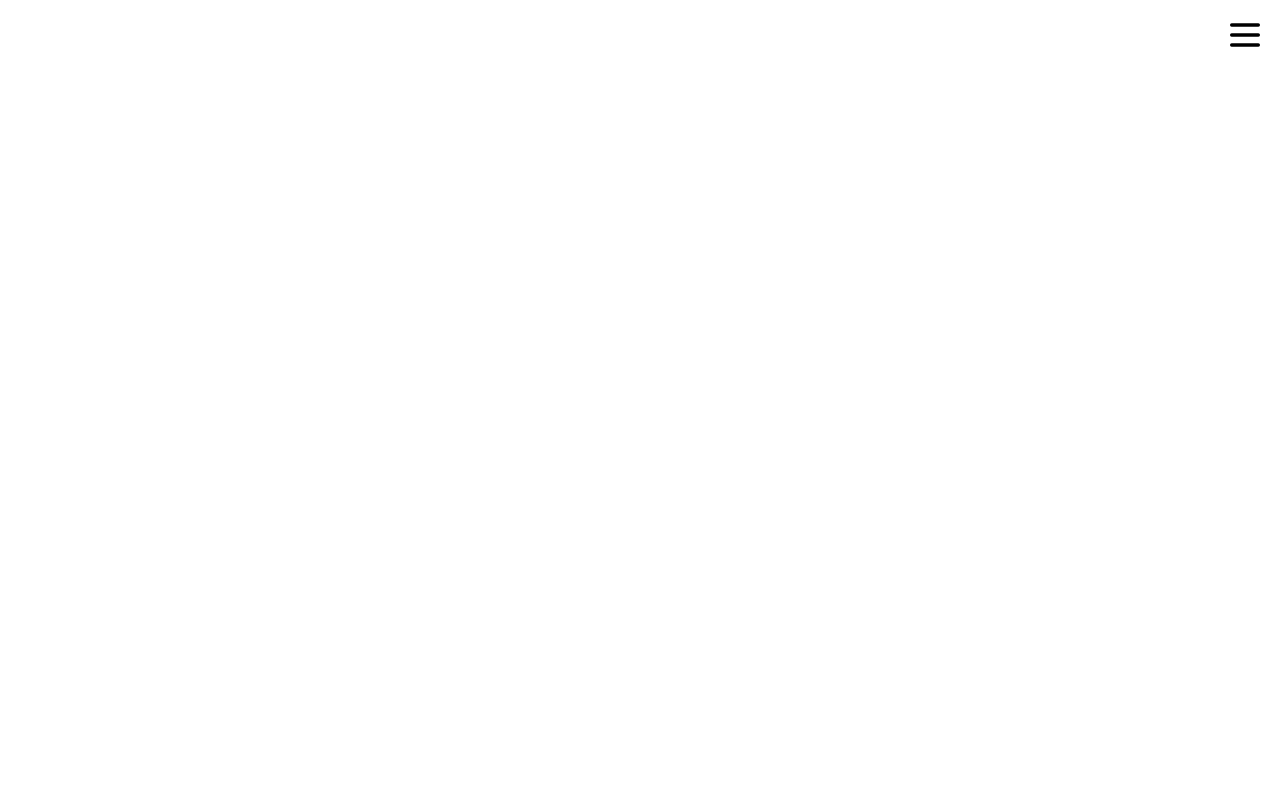
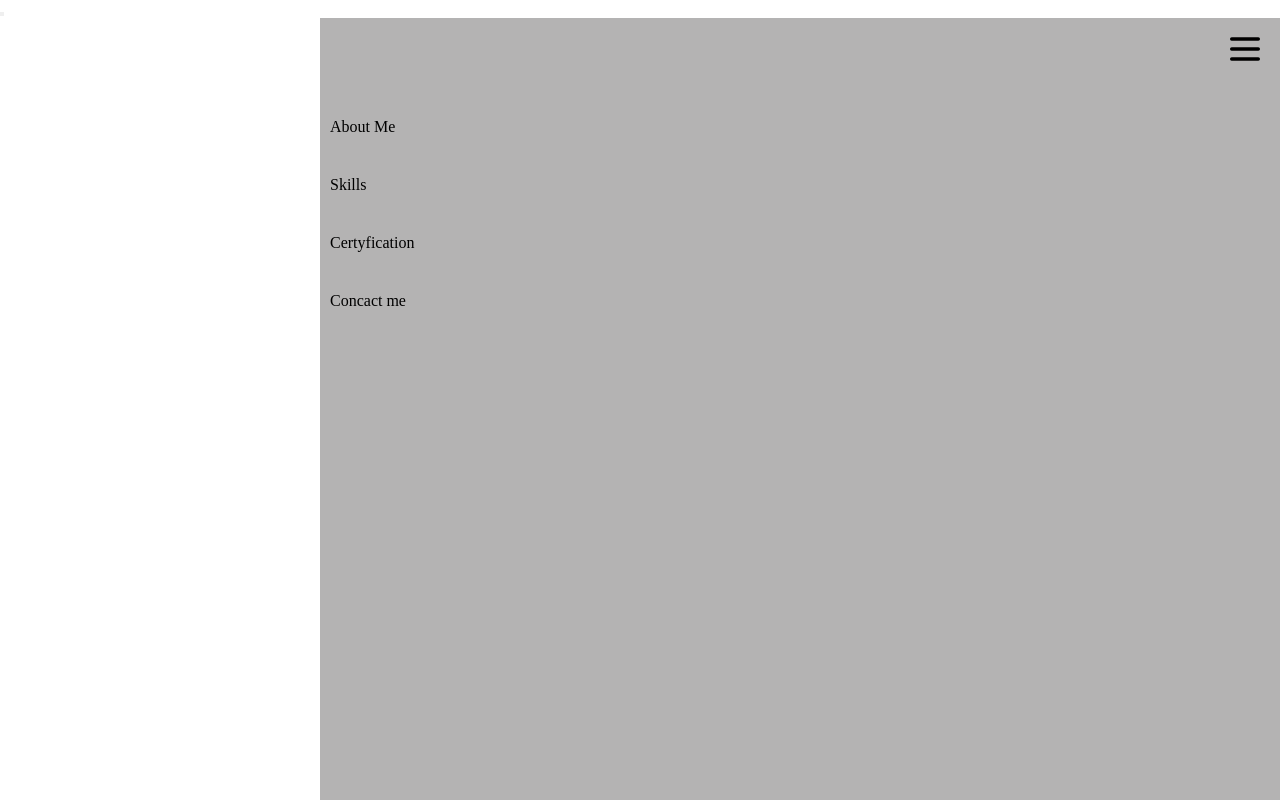
Before and after one commit to Kry765/Portfolio, a React (Create React App) app: page / in a window 1280 px wide. Built offline with nearby package versions, Linux system fonts and the light colour scheme.

Commit message:
modified nav

```diff
--- a/src/components/main.js
+++ b/src/components/main.js
@@ -3,14 +3,26 @@ import React from 'react'
 import '../style/main.scss';
 export default class Main extends React.Component{
     render(){
+        const viewMenu = () => {
+            const x = document.querySelector('toggle-mobile-nav')
+            const y = document.querySelector('.nav__mobile-menu-items')
+            console.log(x)
+        }
+
         return(
             <div>
                 <nav className='nav'>
-                    <IconMenu2 className='nav__burger-icon'/>
+                    <button onClick={viewMenu}>
+                    <IconMenu2 className='nav__burger-icon' />
+                    </button>
+                    <div className='nav__mobile-menu-items'>
+                        <div className='nav__mobile-menu-item'>About Me</div>
+                        <div className='nav__mobile-menu-item'>Skills</div>
+                        <div className='nav__mobile-menu-item'>Certyfication</div>
+                        <div className='nav__mobile-menu-item'>Concact me</div>
+                    </div>
                 </nav>
-                <div className='menu-items'>
 
-                </div>
             </div>
         );
     }
--- a/src/style/main.scss
+++ b/src/style/main.scss
@@ -6,7 +6,6 @@
 .nav{
     position: relative;
     top: 0;
-
     &__burger-icon{
         position: fixed;
         right: 0;
@@ -14,8 +13,29 @@
         width: 40px;
         height: 40px;
         margin: 15px;
+        z-index: 100;
+        // color: #fff;
     }
     &:hover{
         cursor: pointer;
     }
+    &__mobile-menu-items{
+        position: fixed;
+        right: 0;
+        display: flex;
+        flex-direction: column;
+        background-color: #47444467;
+        // color: #fff;
+        width: 75vw;
+        height: 100vh;
+        padding-top: 10vh;
+    }
+    &__mobile-menu-item{
+        margin: 20px 10px;
+    }
+
 }
+
+.toggle-menu-nav{
+    display: none;
+}
```
